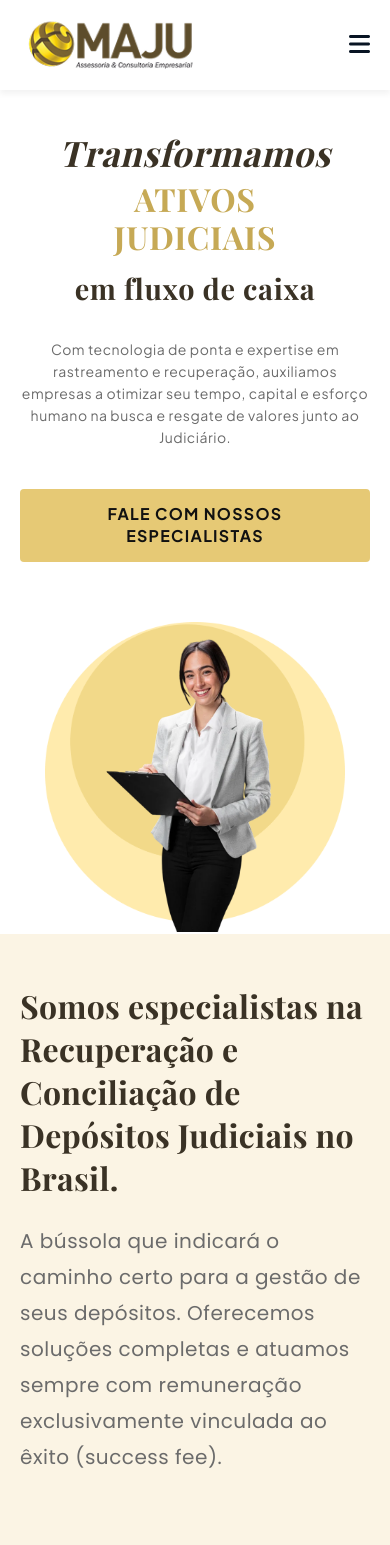
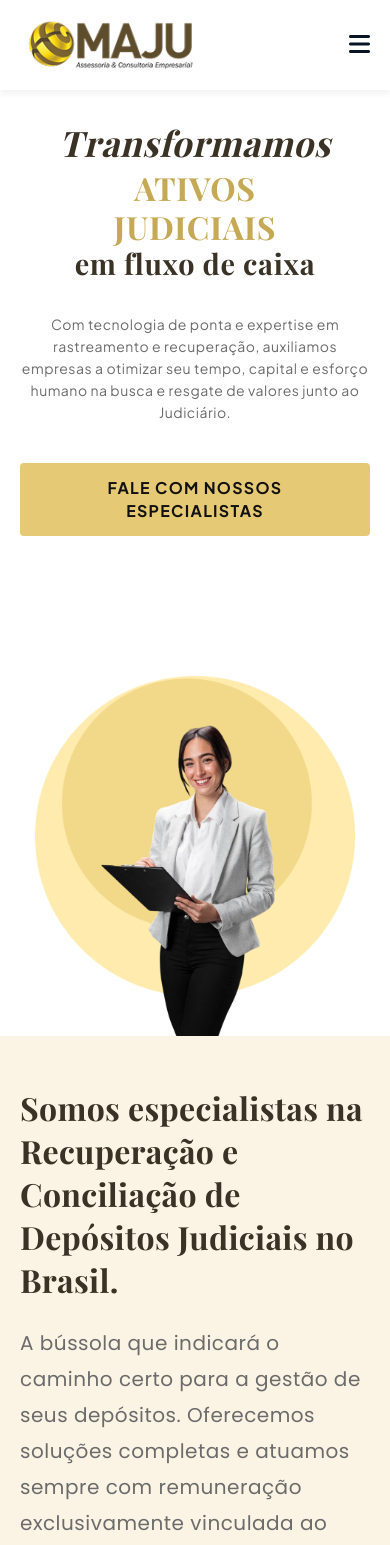
Before and after one commit to LeoAmzz/SiteMaju-React, a React (Vite) app: page / in a window 390 px wide. Shown: the top 1545 px of the page. Built offline with nearby package versions, Linux system fonts and the light colour scheme.

Commit message:
Correcao margin, paddig solutions, contato, banner Sr.gustavo

```diff
--- a/src/components/Footer.jsx
+++ b/src/components/Footer.jsx
@@ -26,7 +26,7 @@ const Footer = () => {
                             </div>
                             <div className="info-row">
                                 <div className="info-icon"><i className="fas fa-phone-alt"></i></div>
-                                <div><a href="tel:+551126110527">+55(11) 2611 0527</a> | <a href="tel:+551126110527">+55(11) 2611 0527</a></div>
+                                <div><a href="tel:+551126110527">+55(11) 2611 0527</a> | <a href="tel:+551126110527">+55(11) 2611 0528</a></div>
                             </div>
                             <div className="info-row">
                                 <div className="info-icon"><i className="fas fa-envelope"></i></div>
--- a/src/index.css
+++ b/src/index.css
@@ -115,6 +115,7 @@ img {
 .btn-primary {
   background-color: var(--primary-gold);
   color: var(--black-text);
+  margin-bottom: 50px;
 }
 
 .btn-primary:hover {
@@ -201,8 +202,8 @@ nav a.active {
 
 /* --- Hero Section --- */
 .hero {
-  margin-top: 90px;
-  height: calc(100vh - 90px);
+  padding-top: calc(90px + 2rem);
+  min-height: 600px;
   position: relative;
   background-color: var(--white);
   overflow: hidden;
@@ -265,7 +266,6 @@ nav a.active {
   font-family: inherit;
   font-weight: inherit;
   font-size: inherit;
-  margin-top: 15px;
 }
 
 .hero-text p {
@@ -294,8 +294,8 @@ nav a.active {
   top: 50%;
   right: 0; /* Anchored right, but moved inward via transform or width */
   transform: translate(15%, -50%); /* Shift slightly right to cut off */
-  width: 85vh; /* Responsive to height */
-  height: 85vh;
+  width: 700px; /* Fixed height requested */
+  height: 700px;
   max-width: none;
   object-fit: contain;
   z-index: 1;
@@ -306,7 +306,7 @@ nav a.active {
   bottom: -5vh; /* Hide cut-off knees */
   left: 50%; /* Center in the RIGHT HALF of screen */
   transform: translateX(-50%);
-  height: 90vh; /* Fill height */
+  height: 700px; /* Fixed height requested */
   width: auto;
   z-index: 2;
   object-fit: contain;
@@ -315,57 +315,60 @@ nav a.active {
 /* Responsive for smaller screens */
 @media (max-width: 992px) {
   .hero {
+    padding-top: calc(90px + 2rem);
+    min-height: auto;
     height: auto;
-    min-height: 100vh;
-    padding: 40px 0 0 0;
-  }
-
+    overflow-x: hidden;
+  }
   .hero .container {
     flex-direction: column;
   }
-
+  .hero-row {
+    flex-direction: column;
+    text-align: center;
+  }
   .hero-text {
     width: 100%;
-    text-align: center;
-    margin-bottom: 50px; /* Space before image area */
-  }
-
+    margin-bottom: 50px;
+  }
   .hero-text p {
     margin-left: auto;
     margin-right: auto;
   }
-
   .hero-curr-page {
-    position: relative; /* Change from absolute to relative for document flow */
+    position: relative;
     width: 100%;
-    height: 400px; /* Set a fixed height for image area on mobile */
-    bottom: auto;
-    top: auto;
+    height: 400px;
     display: flex;
     justify-content: center;
-    align-items: flex-end; /* Align to bottom of this container */
-    overflow: hidden; /* Hide overflow at the bottom */
-    margin-top: -80px;
-  }
-
+    align-items: flex-end;
+    overflow: hidden;
+    margin-top: 0;
+  }
   .circle-bg-img {
-    width: 300px;
-    height: 300px;
+    position: absolute;
+    width: 320px;
+    height: 320px;
+    left: 50%;
+    top: 50%;
     right: auto;
+    transform: translate(-50%, -50%);
+  }
+  .hero-img {
+    position: absolute;
+    height: 370px;
+    width: auto;
+    bottom: -20px;
     left: 50%;
-    transform: translate(
-      -50%,
-      -50%
-    ); /* Center horizontally and vertically within relative container */
-    top: 60%;
-  }
-
-  .hero-img {
-    height: 350px; /* Resize appropriately for mobile */
-    bottom: -20px; /* Bring down to hide cut */
     right: auto;
-    left: 50%;
     transform: translateX(-50%);
+  }
+}
+
+@media (max-width: 768px) {
+  .hero-curr-page {
+    width: 100%;
+    overflow: hidden;
   }
 }
 
@@ -1110,38 +1113,9 @@ footer {
     display: block;
   }
 
-  .hero-row {
-    flex-direction: column;
-    text-align: center;
-  }
-
-  .hero-text {
-    flex: 1;
-  }
-
-  .hero-text p {
-    max-width: 100%;
-  }
-
-  .circle-bg-img {
-    width: 380px;
-    right: -30px;
-  }
-
-  .hero-curr-page {
-    flex: 1;
-    justify-content: center;
-    min-height: 400px;
-  }
-
-  .hero-img {
-    margin-right: 0;
-    margin-bottom: 0;
-    max-height: 450px;
-  }
-
   .solutions-grid {
     grid-template-columns: 1fr;
+    gap: 30px;
   }
 
   .cards-grid {
@@ -1199,6 +1173,11 @@ footer {
 }
 
 @media (max-width: 576px) {
+  .solutions-grid {
+    grid-template-columns: 1fr;
+    gap: 20px;
+  }
+
   .cards-grid {
     grid-template-columns: 1fr;
   }
@@ -1528,7 +1507,7 @@ footer {
 
 /* Left Column - Yellow Info */
 .contact-info-card {
-  flex: 0 0 35%; /* Fixed percentage */
+  flex: 0 0 45%; /* Fixed percentage */
   background-color: #ffd85c; /* Vibrant Yellow */
   padding: 50px 40px;
   position: relative;
@@ -1618,6 +1597,19 @@ footer {
   display: flex;
   gap: 30px;
   margin-bottom: 10px;
+}
+
+@media (max-width: 600px) {
+  .form-row {
+    flex-direction: column;
+    grid-template-columns: 1fr;
+    gap: 15px;
+  }
+  .contact-form input,
+  .contact-form textarea {
+    width: 100%;
+    font-size: 16px;
+  }
 }
 
 .form-group {
--- a/src/pages/Home.jsx
+++ b/src/pages/Home.jsx
@@ -226,7 +226,7 @@ const Home = () => {
 
       <section
         className="section-history history"
-        style={{ backgroundImage: "url('/Imagens/Component 9.webp')" }}>
+        style={{ backgroundImage: "url('/Imagens/Component 11.png')" }}>
         <div className="container history-container">
           <div className="history-content">
             <div className="history-bar"></div>
```
Also changed, not shown: public/Imagens/Component 10.svg (added), public/Imagens/Component 11.png (added).
